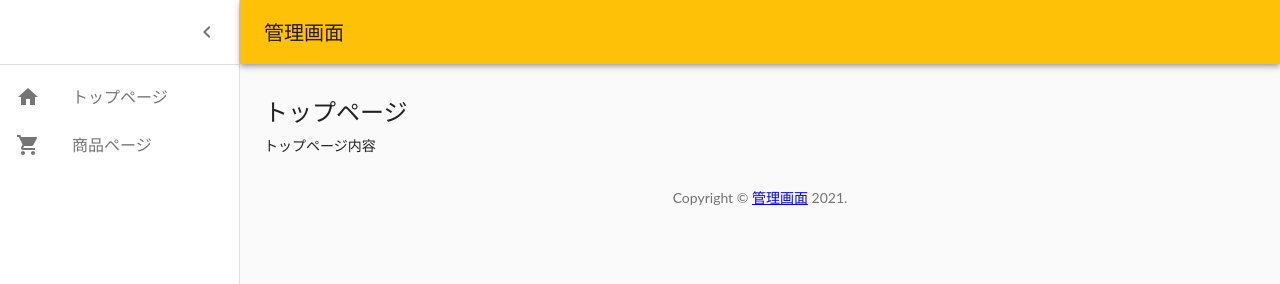
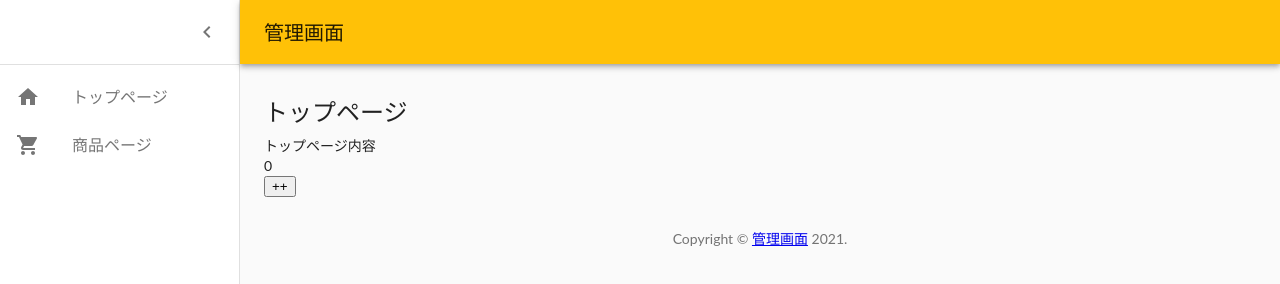
Before and after one commit to daichi1002/miyazaki_office_app, a Gatsby site in the folder frontend/: page / in a window 1280 px wide. Shown: the top 284 px of the page. Built offline with nearby package versions, Linux system fonts and the light colour scheme; Gatsby itself is replaced by a stand-in of ours.

Commit message:
practise useState

```diff
--- a/frontend/src/pages/index.tsx
+++ b/frontend/src/pages/index.tsx
@@ -1,11 +1,14 @@
-import React from 'react';
-import GenericTemplate from '../components/templates/GenericTemplates';
+import React from 'react'
+import GenericTemplate from '../components/templates/GenericTemplates'
 const HomePage: React.FC = () => {
+  const [count, setCount] = React.useState(0)
   return (
     <GenericTemplate title="トップページ">
       <>トップページ内容</>
+      <div>{count}</div>
+      <button onClick={() => setCount(count + 1)}>++</button>
     </GenericTemplate>
-  );
-};
+  )
+}
 
-export default HomePage;
+export default HomePage
```
